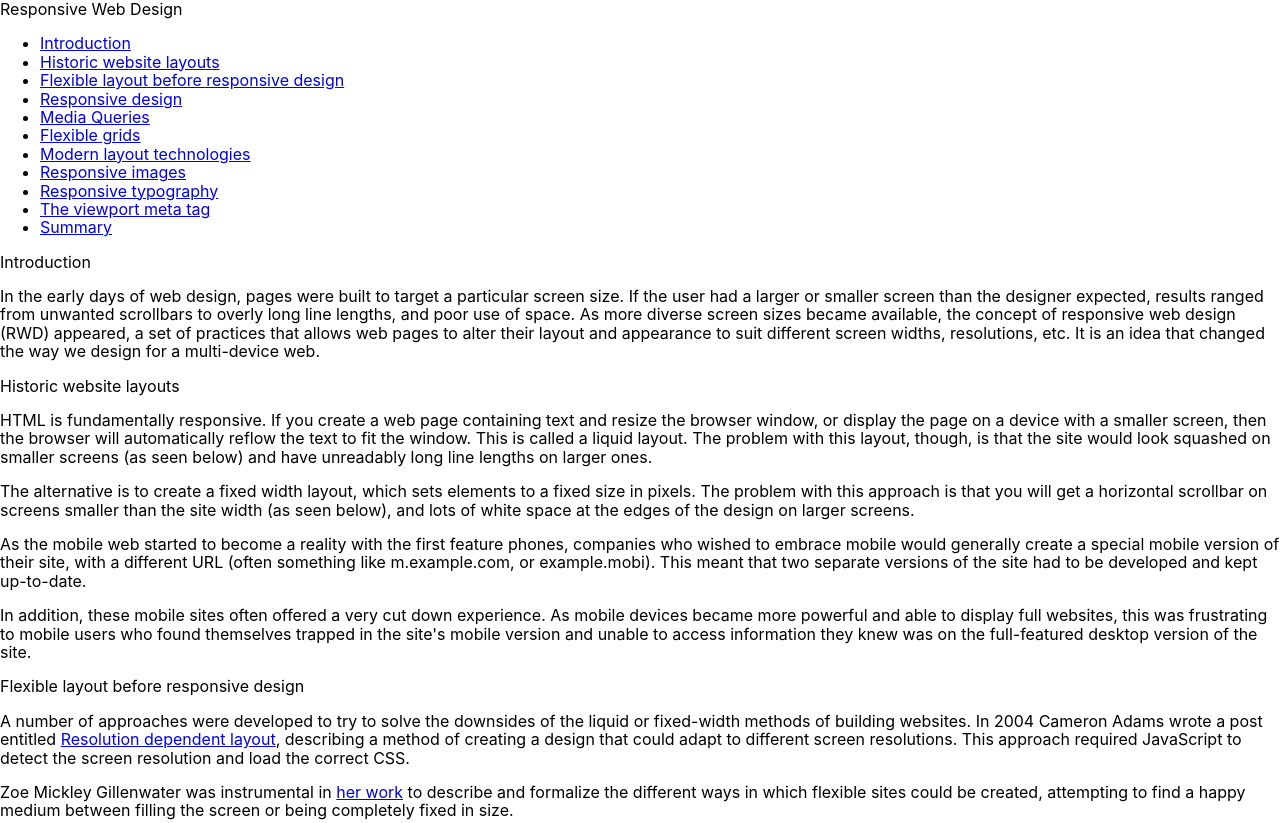
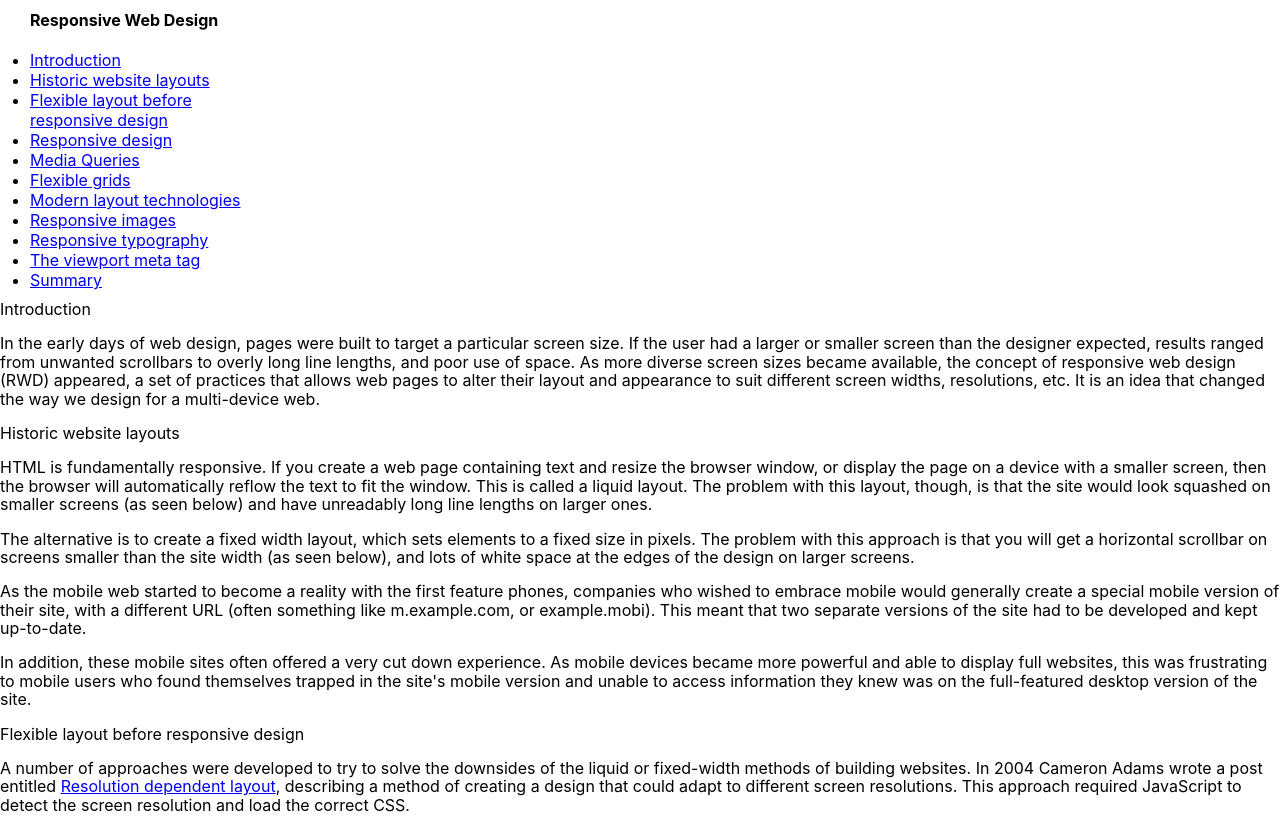
Before and after one commit to tripolych/fcc-03-technical-documentation-page, a plain HTML site: page index.html in a window 1280 px wide. Shown: the top 823 px of the page. Drawn offline with nearby package versions, Linux system fonts and the light colour scheme; a web font is replaced by a local one.

Commit message:
feat: add initial style to navbar

```diff
--- a/index.html
+++ b/index.html
@@ -12,7 +12,7 @@
   <link rel="stylesheet" href="styles.css">
   <script defer src="https://cdn.freecodecamp.org/testable-projects-fcc/v1/bundle.js"></script>
 </head>
-<body>
+<body class="page">
   <nav class="navbar" id="navbar">
     <header class="navbar__header">Responsive Web Design</header>
     <ul class="navbar__points">
--- a/styles.css
+++ b/styles.css
@@ -15,3 +15,56 @@ html {
 *::after {
   box-sizing: inherit;
 }
+
+.page {
+  width: 100%;
+
+  background-color: #fff;
+}
+
+.navbar {
+  display: flex;
+  flex-direction: column;
+  align-items: flex-start;
+  width: 300px;
+  min-width: 250px;
+  height: 100%;
+}
+
+.navbar__header {
+  width: 100%;
+  margin: 0;
+  padding: 10px 30px;
+
+  color: #000;
+  font-family: Inter, Arial, 'Helvetica Neue', sans-serif;
+  font-style: normal;
+  font-weight: 700;
+  font-size: 1rem;
+  line-height: 1.25;
+  text-align: left;
+}
+
+.navbar__points {
+  width: 100%;
+  margin: 0;
+  padding: 10px 30px;
+  color: #000;
+  font-family: Inter, Arial, 'Helvetica Neue', sans-serif;
+  font-style: normal;
+  font-weight: 400;
+  font-size: 1rem;
+  line-height: 1.25;
+  text-align: left;
+}
+
+***
+
+.content {
+  display: flex;
+  flex-direction: column;
+  align-items: flex-start;
+
+  margin-left: 300px;
+  padding: 20px;
+}
```
